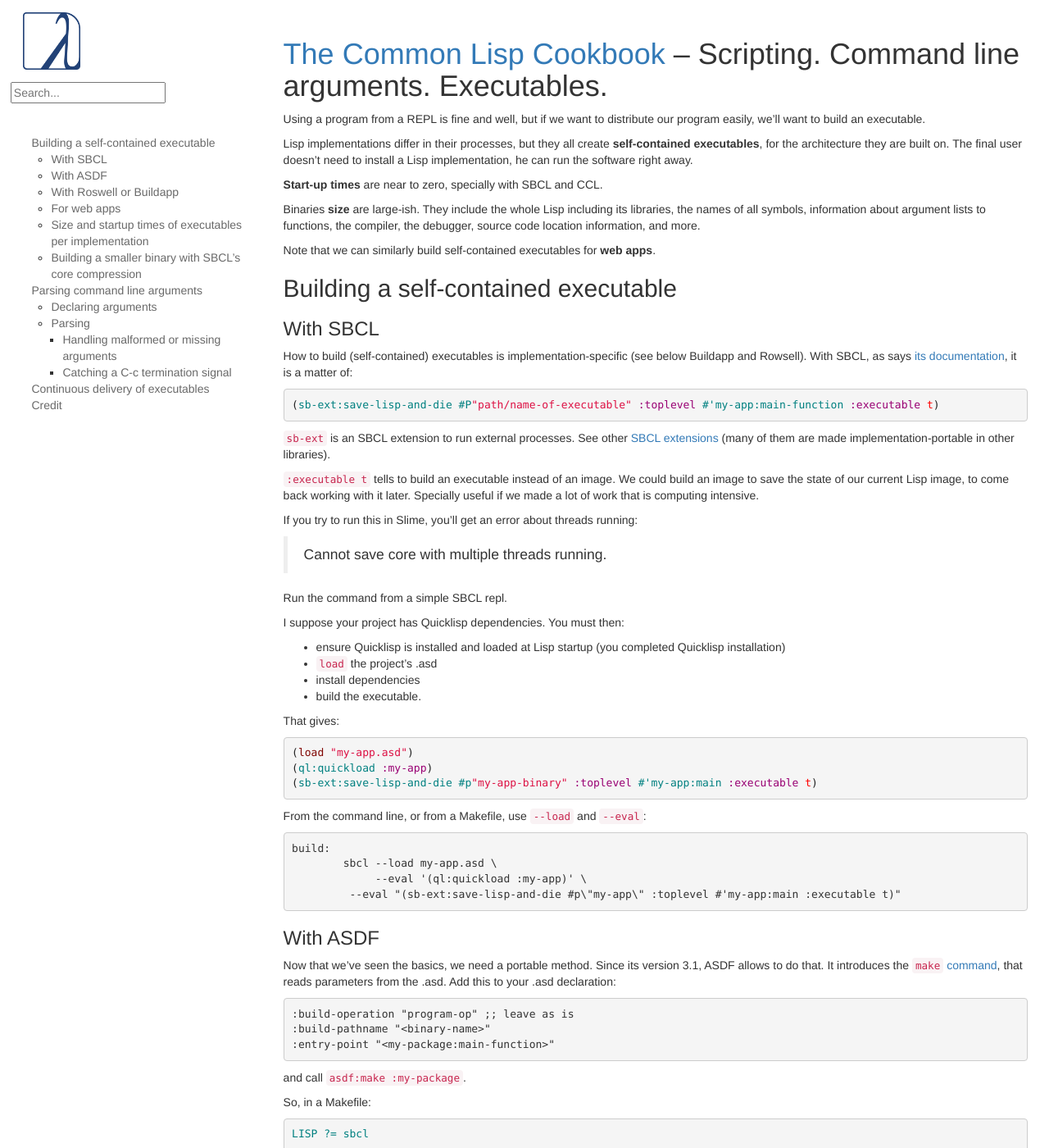
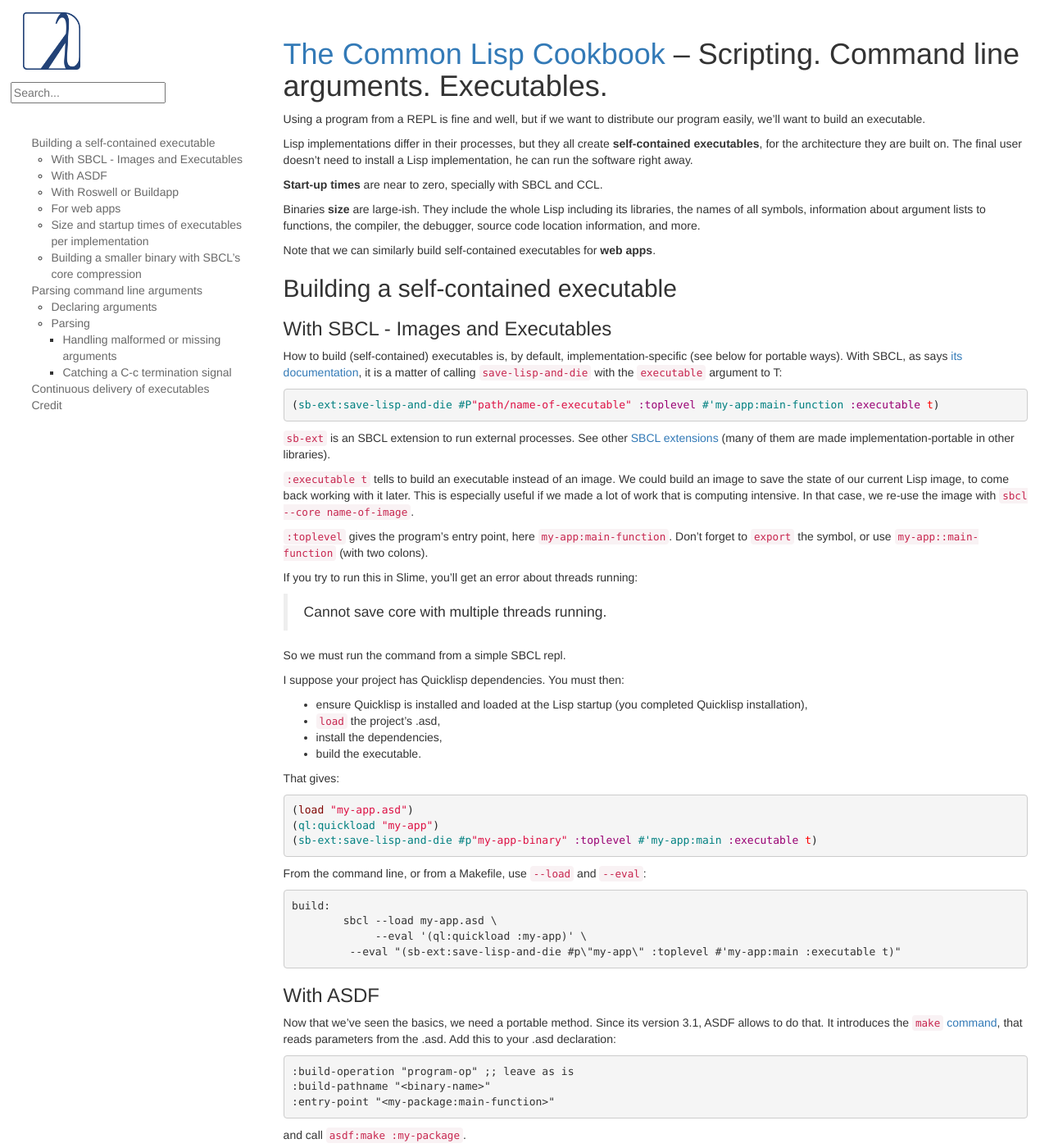
Before and after one commit to LispCookbook/cl-cookbook, a Jekyll site: the page built from scripting.md, in a window 1280 px wide and 1400 px high. Shown: the whole window at 82% size. Built offline with Jekyll 4.4.1, drawn with Linux system fonts in a browser that asks for light colours; some of the changed text lies outside the part shown.

Commit message:
(minor) scripting: some edits
for #176

````diff
--- a/scripting.md
+++ b/scripting.md
@@ -22,12 +22,12 @@
 
 ## Building a self-contained executable
 
-### With SBCL
+### With SBCL - Images and Executables
 
-How to build (self-contained) executables is implementation-specific (see
-below Buildapp and Rowsell). With SBCL, as says
+How to build (self-contained) executables is, by default, implementation-specific (see
+below for portable ways). With SBCL, as says
 [its documentation](http://www.sbcl.org/manual/index.html#Function-sb_002dext_003asave_002dlisp_002dand_002ddie),
-it is a matter of:
+it is a matter of calling `save-lisp-and-die` with the `executable` argument to T:
 
 ~~~lisp
 (sb-ext:save-lisp-and-die #P"path/name-of-executable" :toplevel #'my-app:main-function :executable t)
@@ -39,28 +39,31 @@
 
 `:executable  t`  tells  to  build  an  executable  instead  of  an
 image. We  could build an  image to save  the state of  our current
-Lisp image, to come back working with it later. Specially useful if
+Lisp image, to come back working with it later. This is especially useful if
 we made a lot of work that is computing intensive.
+In that case, we re-use the image with `sbcl --core name-of-image`.
+
+`:toplevel` gives the program's entry point, here `my-app:main-function`. Don't forget to `export` the symbol, or use `my-app::main-function` (with two colons).
 
 If you try to run this in Slime, you'll get an error about threads running:
 
 > Cannot save core with multiple threads running.
 
-Run the command from a simple SBCL repl.
+So we must run the command from a simple SBCL repl.
 
 I suppose your project has Quicklisp dependencies. You must then:
 
-* ensure Quicklisp is installed and loaded at Lisp startup (you
-  completed Quicklisp installation)
-* `load` the project's .asd
-* install dependencies
+* ensure Quicklisp is installed and loaded at the Lisp startup (you
+  completed Quicklisp installation),
+* `load` the project's .asd,
+* install the dependencies,
 * build the executable.
 
 That gives:
 
 ~~~lisp
 (load "my-app.asd")
-(ql:quickload :my-app)
+(ql:quickload "my-app")
 (sb-ext:save-lisp-and-die #p"my-app-binary" :toplevel #'my-app:main :executable t)
 ~~~
 
@@ -140,8 +143,8 @@
     Listening on localhost:9003.
 
 Note that this runs the production webserver, not a development one,
-so we can run the binary on our VPS right away and access the app from
-outside.
+so we can run the binary on our VPS right away and access the application from
+the outside.
 
 We have one thing to take care of, it is to find and put the thread of
 the running web server on the foreground. In our `main` function, we
@@ -185,7 +188,8 @@
 [this reddit source](https://www.reddit.com/r/lisp/comments/46k530/tackling_the_eternal_problem_of_lisp_image_size/), ECL produces indeed the smallest executables of all,
 an order of magnitude smaller than SBCL, but with a longer startup time.
 
-CCL's binaries seem to be as fast as SBCL and nearly half the size.
+CCL's binaries seem to be as fast to start up as SBCL and nearly half the size.
+
 
 ```
 | program size | implementation |  CPU | startup time |
@@ -200,6 +204,12 @@
 |        41713 | ccl.big        |  95% |        .0094 |
 |        19948 | clisp.big      |  97% |        .0259 |
 ```
+
+You'll also want to investigate the proprietary Lisps' tree shakers capabilities.
+
+Regarding compilation times, CCL is famous for being fast in that regards.
+ECL is more involved and takes the longer to compile of these three implementations.
+
 
 ### Building a smaller binary with SBCL's core compression
 
@@ -259,17 +269,22 @@
 
 We have `uiop:command-line-arguments`, shipped in ASDF and included in
 nearly all implementations.
+From anywhere in your code, you can simply check if a given string is present in this list:
 
-That's good, but we also want to parse the arguments.
+~~~lisp
+(member "-h" (uiop:command-line-arguments) :test #'string-equal)
+~~~
+
+That's good, but we also want to parse the arguments, have facilities to check short and long options, build a help message automatically, etc.
 
 A quick look at the
 [awesome-cl#scripting](https://github.com/CodyReichert/awesome-cl#scripting)
-list and we'll do that with the
+list made us choose the
 [unix-opts](https://github.com/mrkkrp/unix-opts) library.
 
     (ql:quickload "unix-opts")
 
-We can call it with its `opts` alias (nickname).
+We can call it with its `opts` alias (a global nickname).
 
 As often work happens in two phases:
 
@@ -299,9 +314,9 @@
            :long "info"))
 ~~~
 
-Here `parse-integer` is a built-in CL function.
+Here `parse-integer` is a built-in CL function. If the argument you expect is a string, you don't have to define an `arg-parser`.
 
-Example output on the command line (auto-generated help text):
+Here is an example output on the command line after we build and run a binary of our application. The help message was auto-generated:
 
 ~~~
 $ my-app -h
@@ -345,7 +360,7 @@
 So `options` is a
 [property list](https://lispcookbook.github.io/cl-cookbook/data-structures.html#plist). We
 use `getf` and `setf` with plists, so that's how we do our
-logic. Below we print the help with `opts:describe` and then `exit`
+logic. Below we print the help with `opts:describe` and then we `quit`
 (in a portable way).
 
 ~~~lisp
@@ -376,13 +391,13 @@
 There are 4 situations that unix-opts doesn't handle, but signals
 conditions for us to take care of:
 
-* for an unknown argument: an `unknown-option` condition is signaled
-* also `missing-arg`
-* `arg-parser-failed` when, for example, it expected an integer but got text
-* `missing-required-option`
+* when it sees an unknown argument, an `unknown-option` condition is signaled.
+* when an argument is missing, it signals a `missing-arg` condition.
+* when it can't parse an argument, it signals `arg-parser-failed`. For example, if it expected an integer but got text.
+* when it doesn't see a required option, it signals `missing-required-option`.
 
 So, we must create simple functions to handle those conditions, and
-surround the parsing of the options with an `handler-bind`:
+surround the parsing of the options with an `handler-bind` form:
 
 ~~~lisp
   (multiple-value-bind (options free-args)
@@ -439,7 +454,7 @@
                                      (opts:exit))))
 ~~~
 
-This code only for SBCL though. We know about
+This code is only for SBCL though. We know about
 [trivial-signal](https://github.com/guicho271828/trivial-signal/),
 but we were not satisfied with our test yet. So we can use something
 like this:
````
Also changed, not shown: other parts of scripting.md (+3 -3 lines).
